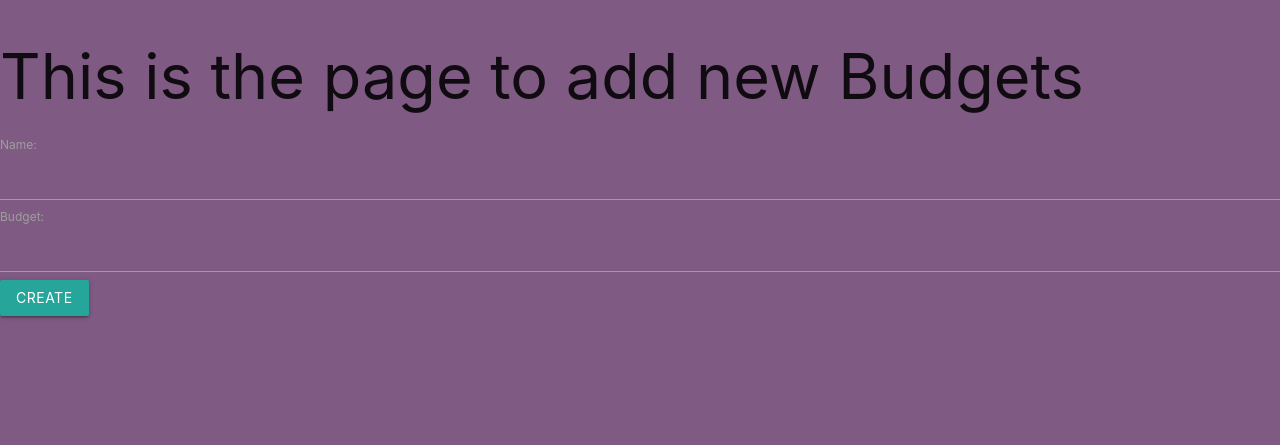
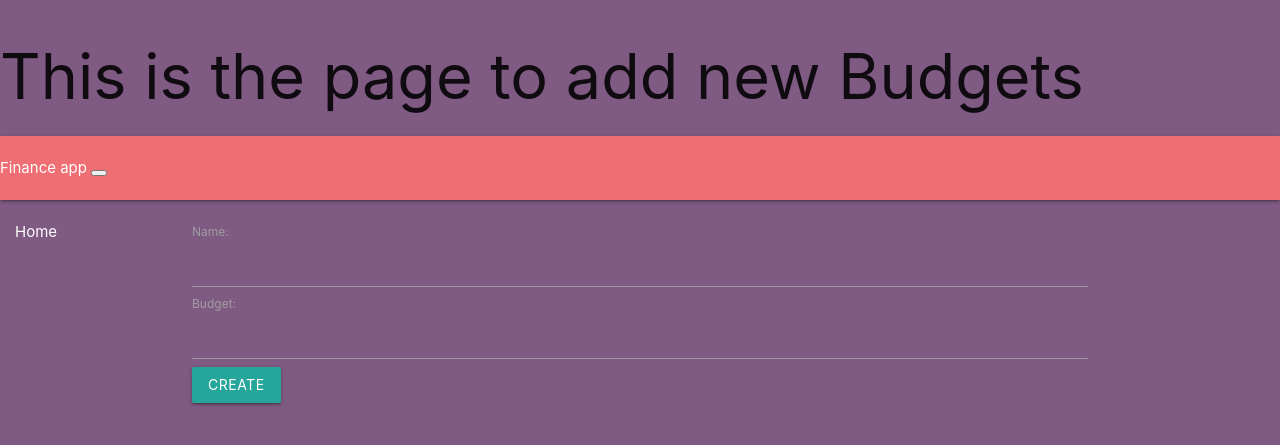
Before and after one commit to nbrown-dsl/Finace-App, a Django app: page /add in a window 1280 px wide. Shown: the top 445 px of the page. Run offline with Django 3.2, Linux system fonts and the light colour scheme; some libraries are stand-ins or nearby versions.

Commit message:
nav bar added

```diff
--- a/budgetproject/budget/templates/budget/base.html
+++ b/budgetproject/budget/templates/budget/base.html
@@ -16,6 +16,31 @@
 </head>
 
 <body>
+
+    <body>
+        <nav class="navbar navbar-expand-lg navbar-dark bg-dark">
+            <a class="navbar-brand" href="{% url 'project_list' %}">Finance app</a>
+            <button class="navbar-toggler" type="button" data-toggle="collapse" data-target="#navbarSupportedContent" aria-controls="navbarSupportedContent" aria-expanded="false" aria-label="Toggle navigation">
+              <span class="navbar-toggler-icon"></span>
+            </button>
+
+            <div class="collapse navbar-collapse" id="navbarSupportedContent">
+              <ul class="navbar-nav mr-auto">
+
+                <li class="nav-item">
+                  <a class="nav-link" href="{% url 'project_list' %}">Home</a>
+                </li>
+
+              </ul>
+              <!-- <form class="form-inline my-2 my-lg-0" method="POST">
+                  {% csrf_token %}
+                <input class="form-control mr-sm-2" type="add" placeholder="add item" aria-label="Search" name="item">
+                <button class="btn btn-outline-primary my-2 my-sm-0" type="submit">Add to list</button>
+              </form> -->
+            </div>
+          </nav>
+          <br>
+          <div class="container">
     {% block content %}
 
     {% endblock %}
```
